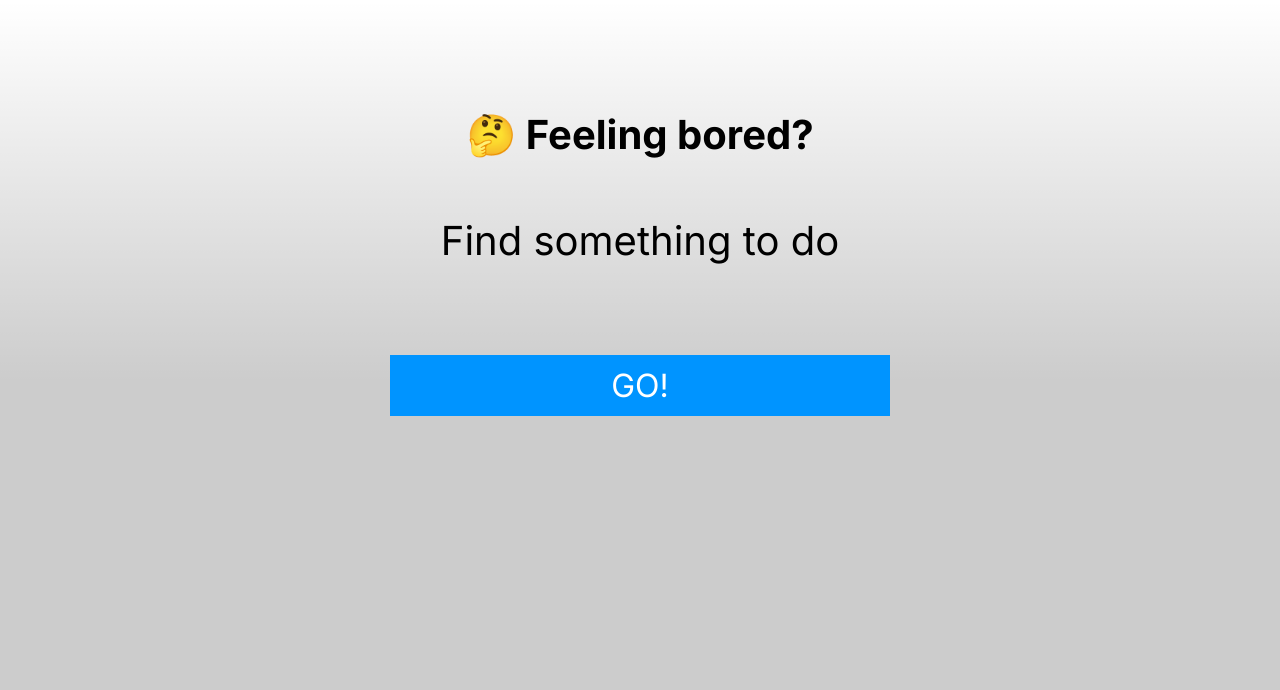
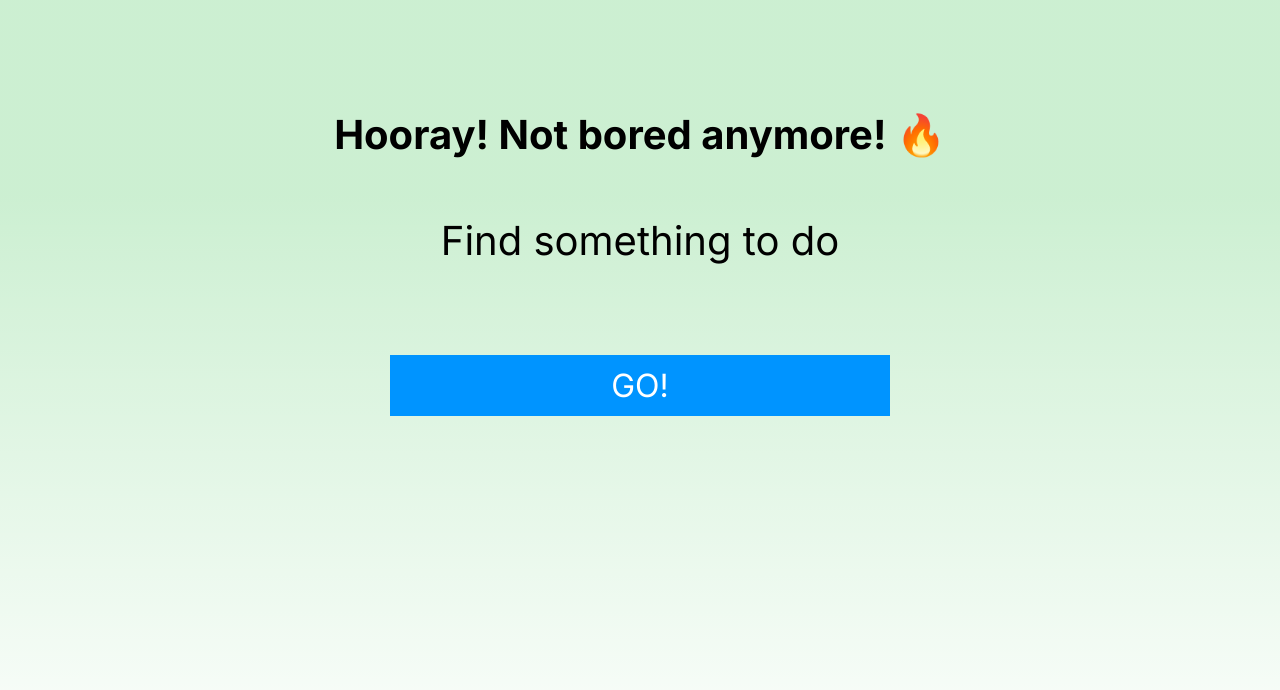
Before and after one commit to kristinekarklina0211/bored-app, a plain HTML site: page index.html in a window 1280 px wide. Both pictures are taken after a click on the button "GO!". Drawn offline with Linux system fonts and the light colour scheme; no server answers.

Commit message:
Changed background and title on GO button click

```diff
--- a/script.js
+++ b/script.js
@@ -1,12 +1,17 @@
+const BODY_CHANGED_CLASSNAME = "body_changed";
+const HEADING_CHANGED = "Hooray! Not bored anymore! 🔥";
+
 const activityNode = document.querySelector(".js-activity");
 const goBtnNode = document.querySelector(".js-btn");
+const bodyNode = document.querySelector("body");
+const titleNode = document.querySelector(".js-title");
 
 goBtnNode.addEventListener("click", function() {
     fetchActivity();
+    changeScreen();
 });
 
 //  Запрос на сервер
-
 function fetchActivity() {
     fetch("https://apis.scrimba.com/bored/api/activity")
         .then(response => response.json())
@@ -16,3 +21,9 @@ function fetchActivity() {
             activityNode.innerText = data.activity;
         })
 }
+
+// Изменение экрана
+function changeScreen() {
+    bodyNode.classList.add(BODY_CHANGED_CLASSNAME);
+    titleNode.innerText = HEADING_CHANGED;
+}
--- a/styles/style.css
+++ b/styles/style.css
@@ -10,6 +10,10 @@ body {
     min-height: 100vh;
     display: flex;
     justify-content: center;
+}
+
+.body_changed {
+    background: linear-gradient(180deg, rgba(0, 176, 28, 0.20) 24.48%, rgba(255, 255, 255, 0.00) 100%);
 }
 
 .container {
```
